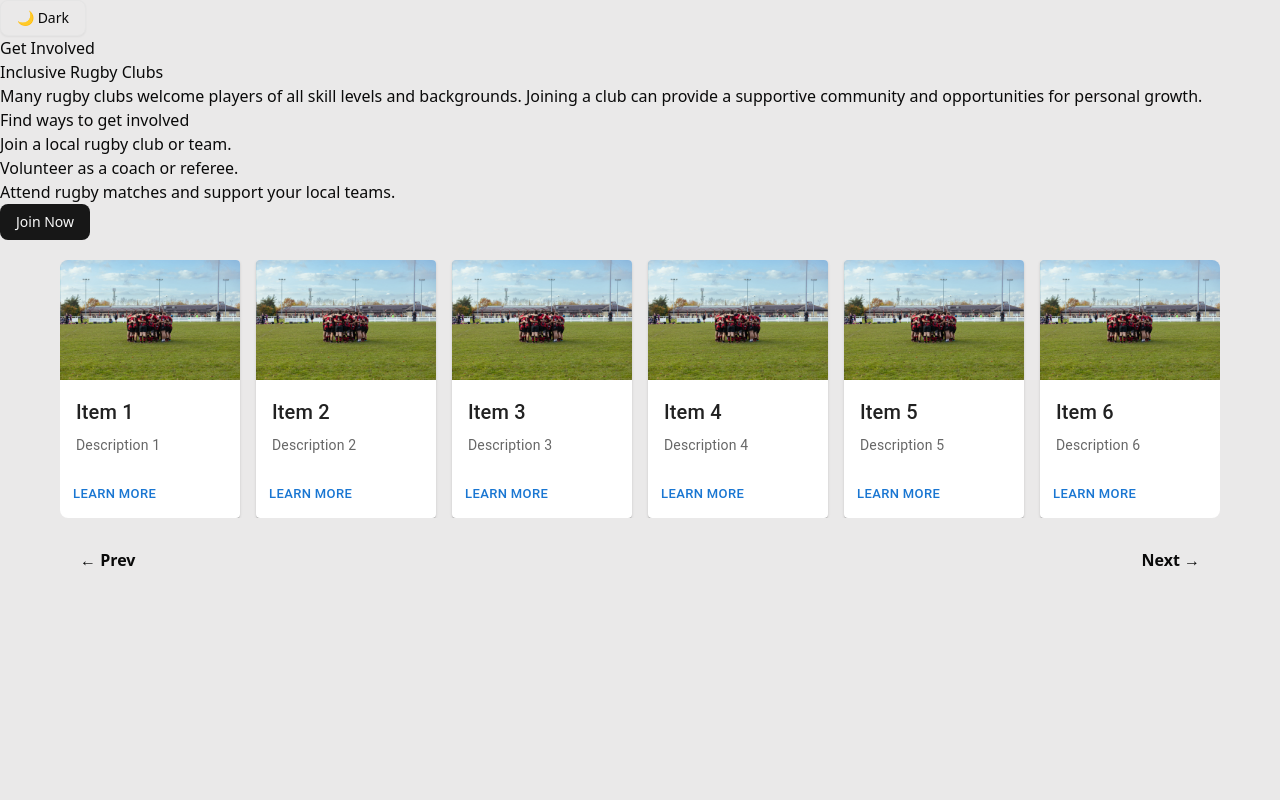
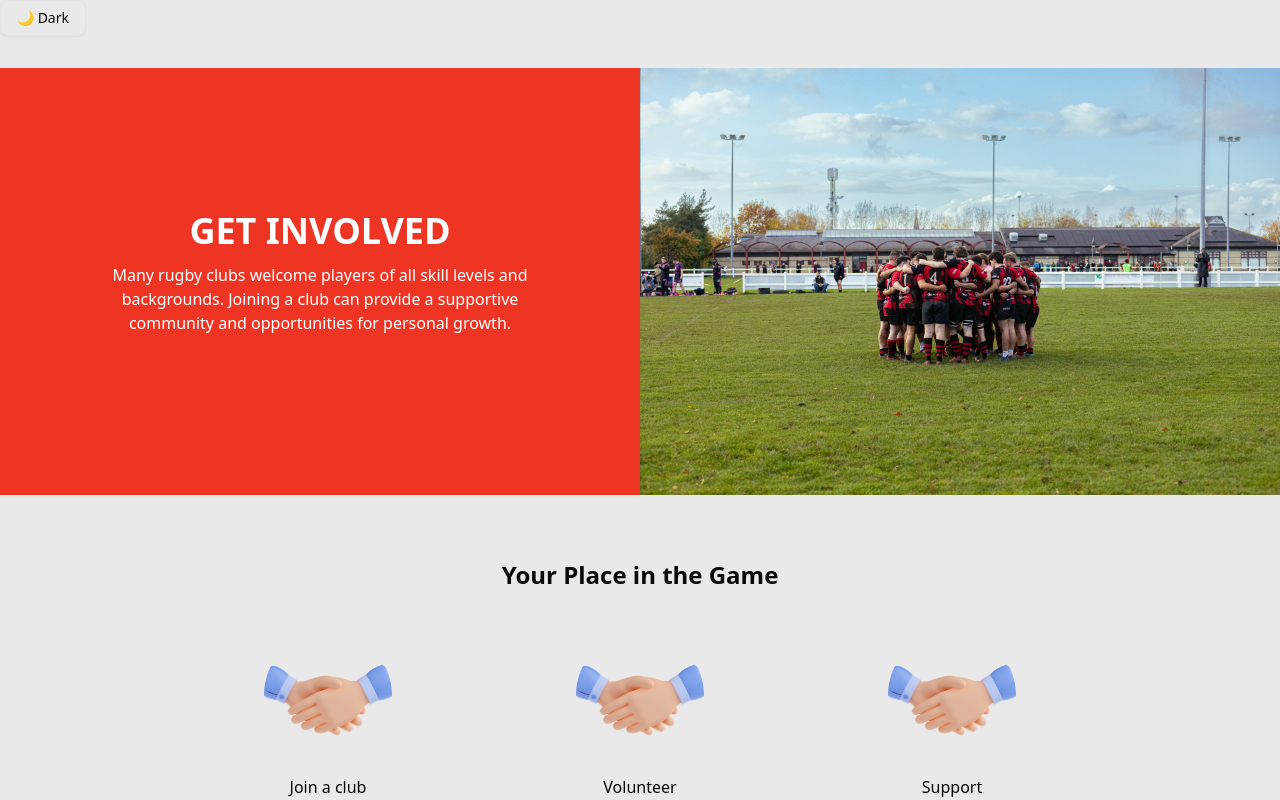
Before and after one commit to JpVaranasi/hackthediff, a Next.js app: page /get_involved in a window 1280 px wide. Shown: the top 800 px of the page. Built offline with nearby package versions, Linux system fonts and the light colour scheme.

Commit message:
get involved page draft

```diff
--- a/app/get_involved/page.tsx
+++ b/app/get_involved/page.tsx
@@ -1,36 +1,97 @@
-import { Button } from '@/components/ui/button';
-import { SaveIcon } from 'lucide-react';
-import { ThemeToggle } from "@/components/ThemeToggle";
-import { Card, CardContent, CardHeader } from '@mui/material';
-import { EmblaCarousel } from '@/components/EmblaCarousel';
+"use client"
+
+import { Button } from '@/components/ui/button'
+import { ThemeToggle } from "@/components/ThemeToggle"
+import { EmblaCarousel } from '@/components/EmblaCarousel'
 
 export default function GetInvolved() {
-const items = [
+  const items = [
     { title: 'Item 1', description: 'Description 1', image: '/images/cardiff lions.jpg' },
     { title: 'Item 2', description: 'Description 2', image: '/images/cardiff lions.jpg' },
     { title: 'Item 3', description: 'Description 3', image: '/images/cardiff lions.jpg' },
     { title: 'Item 4', description: 'Description 4', image: '/images/cardiff lions.jpg' },
     { title: 'Item 5', description: 'Description 5', image: '/images/cardiff lions.jpg' },
     { title: 'Item 6', description: 'Description 6', image: '/images/cardiff lions.jpg' },
+  ]
 
-  ];
+  const actionItems = [
+    { title: "Join a club", image: "/images/hands.png" },
+    { title: "Volunteer", image: "/images/hands.png" },
+    { title: "Support", image: "/images/hands.png" },
+  ]
 
   return (
-    <div>
-    <ThemeToggle />
-      <h1>Get Involved</h1>
-      <h2>Inclusive Rugby Clubs</h2>
-      <p>Many rugby clubs welcome players of all skill levels and backgrounds. Joining a club can provide a supportive community and opportunities for personal growth.</p>
-      <h2>Find ways to get involved</h2>
-        <ul>
-            <li>Join a local rugby club or team.</li>
-            <li>Volunteer as a coach or referee.</li>
-            <li>Attend rugby matches and support your local teams.</li>
-        </ul>
-        <Button variant="default">Join Now</Button>
+    <>
+      <ThemeToggle />
 
-        <EmblaCarousel items={items} cardsPerView={3} maxWidth="1200px" />
+      {/* HERO */}
+      <section className="mx-auto py-8">
+        <div
+          style={{ backgroundColor: 'var(--wru-red)' }}
+          className="text-white overflow-hidden flex flex-col md:flex-row items-stretch"
+        >
+          <div className="md:w-1/2 p-8 flex flex-col justify-center items-center text-center">
+            <h1 className="text-4xl font-bold mb-3">GET INVOLVED</h1>
+            <p className="mb-4 max-w-md">
+              Many rugby clubs welcome players of all skill levels and backgrounds.
+              Joining a club can provide a supportive community and opportunities
+              for personal growth.
+            </p>
+          </div>
 
-    </div>
-  );
+          <div className="md:w-1/2 h-56 md:h-auto">
+            <img
+              src="/images/cardiff lions.jpg"
+              alt="Get Involved"
+              className="w-full h-full object-cover"
+            />
+          </div>
+        </div>
+      </section>
+
+      {/* ACTIONS */}
+      <section className="max-w-6xl mx-auto px-4 py-8">
+        <h2 className="text-2xl font-bold mb-10 text-center">
+          Your Place in the Game
+        </h2>
+
+        <div className="flex justify-center">
+          <div className="grid grid-cols-1 sm:grid-cols-3 gap-10 justify-items-center max-w-4xl w-full">
+            {actionItems.map((item, index) => (
+              <div key={index} className="group cursor-pointer">
+                <div className="flex justify-center">
+                  <img
+                    src={item.image}
+                    alt={item.title}
+                    className="h-32 w-32 rounded-full object-cover transition-all duration-300 group-hover:scale-110 group-hover:shadow-lg"
+                  />
+                </div>
+
+                <h3 className="mt-4 text-center font-medium">
+                  {item.title}
+                </h3>
+
+                <p className="mt-2 text-center text-sm opacity-0 transition-opacity duration-300 group-hover:opacity-70">
+                  Learn more
+                </p>
+              </div>
+            ))}
+          </div>
+        </div>
+      </section>
+
+      {/* CLUBS */}
+      <section className="max-w-6xl mx-auto px-4 py-8">
+        <h2 className="text-2xl font-bold mb-4 text-center">
+          Inclusive Rugby Clubs
+        </h2>
+
+        <EmblaCarousel
+          items={items}
+          cardsPerView={3}
+          maxWidth="1200px"
+        />
+      </section>
+    </>
+  )
 }
--- a/app/globals.css
+++ b/app/globals.css
@@ -49,6 +49,7 @@
 :root {
   --radius: 0.625rem;
   --background: rgb(234, 233, 233);
+  --wru-red: rgb(238, 53, 36);
   --foreground: oklch(0.145 0 0);
   --card: oklch(1 0 0);
   --card-foreground: oklch(0.145 0 0);
@@ -113,6 +114,7 @@
   --sidebar-accent-foreground: oklch(0.985 0 0);
   --sidebar-border: oklch(1 0 0 / 10%);
   --sidebar-ring: oklch(0.556 0 0);
+  --wru-red: #EE3524;
 }
 
 @layer base {
--- /dev/null
+++ b/components/TwoColumn.tsx
@@ -0,0 +1,10 @@
+export function TwoColumn({ left, right }: { left: React.ReactNode; right: React.ReactNode }) {
+  return (
+    <div className="max-w-6xl mx-auto px-4 py-8">
+      <div className="grid grid-cols-1 md:grid-cols-3 gap-8">
+        <main className="md:col-span-2">{left}</main>
+        <aside className="md:col-span-1">{right}</aside>
+      </div>
+    </div>
+  );
+}
```
Also changed, not shown: app/play_now/page.tsx (added), public/images/hands.png (added), 1 other file (tests, documents, lock files or other folders).
